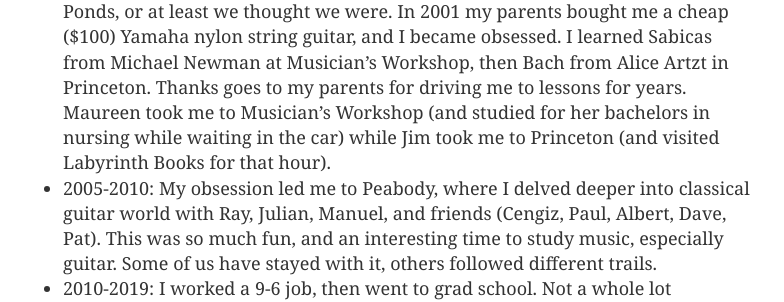
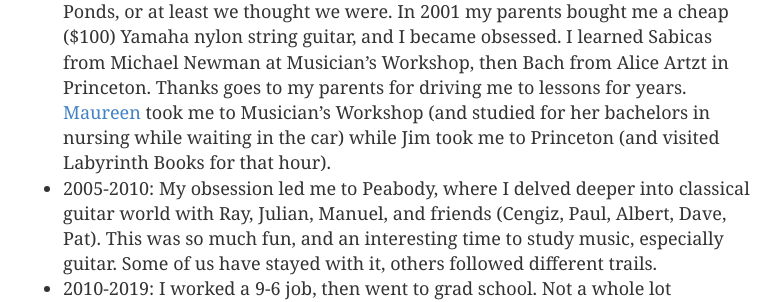
Before and after one commit to rhearty1/rhearty1.github.io, a Jekyll site: the page built from music.md, in a window 1280 px wide and 900 px high. Shown: the part 437-739 px from the top of the window, without its empty margins (247-1031 px from the left). Built offline with Jekyll 4.4.1, drawn with Linux system fonts in a browser that asks for light colours; some of the changed lines change nothing that is shown; some of the changed text lies outside the part shown.

Commit message:
Update music.md

```diff
--- a/music.md
+++ b/music.md
@@ -7,7 +7,7 @@ permalink: /music/
 Here's a little history of what I've done with my guitar.
 
 * 1999: Parents bought me a 1996 Ibanez Rx series stratocaster. Andrew gave me a Duncan humbucker, which made it sound awesome. It's now sitting on my repair bench (the electronics are old!).
-* 2001-2005: We (Zack, Josh, Glenn, Mike, Corey and Andrew) formed Town Pasture, a death metal/emo band in Marlboro, NJ. We were the best in Mill Ponds, or at least we thought we were. In 2001 my parents bought me a cheap ($100) Yamaha nylon string guitar, and I became obsessed. I learned Sabicas from Michael Newman at Musician's Workshop, then Bach from Alice Artzt in Princeton. Thanks goes to my parents for driving me to lessons for years. Maureen took me to Musician's Workshop (and studied for her bachelors in nursing while waiting in the car) while Jim took me to Princeton (and visited Labyrinth Books for that hour).
+* 2001-2005: We (Zack, Josh, Glenn, Mike, Corey and Andrew) formed Town Pasture, a death metal/emo band in Marlboro, NJ. We were the best in Mill Ponds, or at least we thought we were. In 2001 my parents bought me a cheap ($100) Yamaha nylon string guitar, and I became obsessed. I learned Sabicas from Michael Newman at Musician's Workshop, then Bach from Alice Artzt in Princeton. Thanks goes to my parents for driving me to lessons for years. [Maureen](/assets/maureen.jpg) took me to Musician's Workshop (and studied for her bachelors in nursing while waiting in the car) while Jim took me to Princeton (and visited Labyrinth Books for that hour).
 * 2005-2010: My obsession led me to Peabody, where I delved deeper into classical guitar world with Ray, Julian, Manuel, and friends (Cengiz, Paul, Albert, Dave, Pat). This was so much fun, and an interesting time to study music, especially guitar. Some of us have stayed with it, others followed different trails.
 * 2010-2019: I worked a 9-6 job, then went to grad school. Not a whole lot happened (I needed to fix my guitar), There were a few notable exceptions with Lauren and Charlie.
 * 2019-present: I fixed my guitar! Or, rather, the good folks at Old Town Lutherie did.
```
